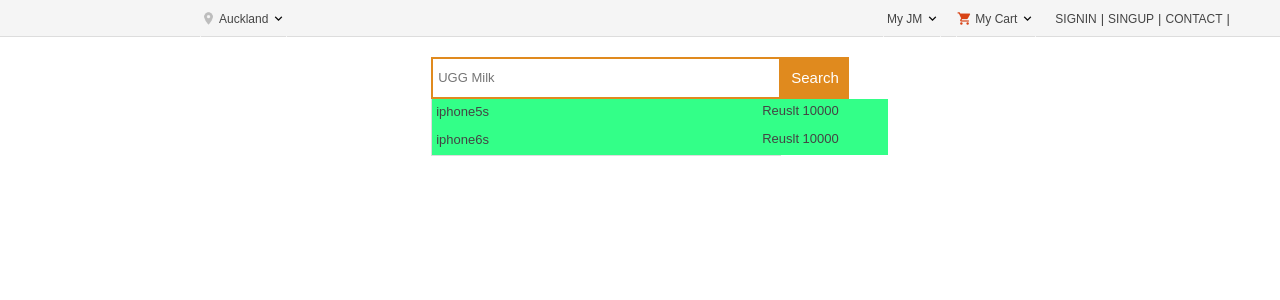
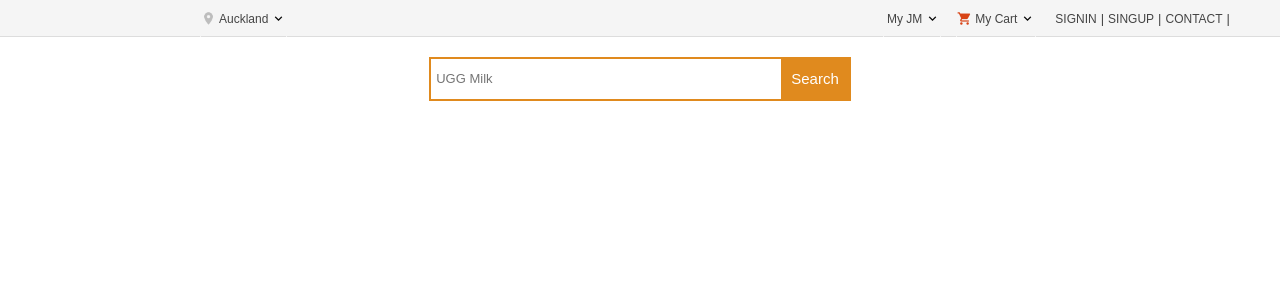
Before and after one commit to badbadgao/hellojamie, a React (Create React App) app: page / in a window 1280 px wide. Shown: the top 300 px of the page. Built offline with nearby package versions, Linux system fonts and the light colour scheme.

Commit message:
Modify checkbox

```diff
--- a/src/head/SearchBox.jsx
+++ b/src/head/SearchBox.jsx
@@ -4,10 +4,9 @@ import SearchDropDownMenu from './SearchDropDownMenu.jsx';
 export default class SearchBox extends React.Component {
   constructor(props) {
     super(props);
-    this.onFocusHandler = this.onFocusHandler.bind(this);
     this.onInputHandler = this.onInputHandler.bind(this);
     this.state = {
-      seachBoxBorder: '2px solid #e08a1e',
+      dropDownDisplayed: false,
       relatedProductList: [
         { name: 'iphone5s', amount: '10000' },
         { name: 'iphone6s', amount: '10000' }
@@ -15,11 +14,13 @@ export default class SearchBox extends React.Component {
     };
   }
 
-  onFocusHandler() {
-    seachBoxBorder: '2px solid #e08a1e';
+  onInputHandler(event) {
+    if (event.target.value.indexOf('iphone') > -1) {
+      this.setState({ dropDownDisplayed: true });
+    } else {
+      this.setState({ dropDownDisplayed: false });
+    }
   }
-
-  onInputHandler(event) {}
 
   render() {
     const styles = {
@@ -27,17 +28,20 @@ export default class SearchBox extends React.Component {
         position: 'relative',
         display: 'inline-block'
       },
+      searchBoxContainer: {
+        border: '2px solid #e08a1e'
+      },
       searchBox: {
         lineHeight: '36px',
         width: '350px',
-        border: this.state.seachBoxBorder,
+        border: 'none',
         outline: 'none',
         fontSize: '13px',
         paddingLeft: '5px'
       },
       searchButton: {
         display: 'inline-block',
-        lineHeight: '42px',
+        lineHeight: '40px',
         backgroundColor: '#e08a1e',
         verticalAlign: 'middle',
         paddingLeft: '10px',
@@ -53,12 +57,13 @@ export default class SearchBox extends React.Component {
         borderRight: '1px solid #ddd',
         borderBottom: '1px solid #ddd',
         fontSize: '13px',
-        color: '#444'
+        color: '#444',
+        display: this.state.dropDownDisplayed ? 'block' : 'none'
       }
     };
     return (
       <div style={styles.container}>
-        <div>
+        <div style={styles.searchBoxContainer}>
           <input
             style={styles.searchBox}
             type="search"
```
